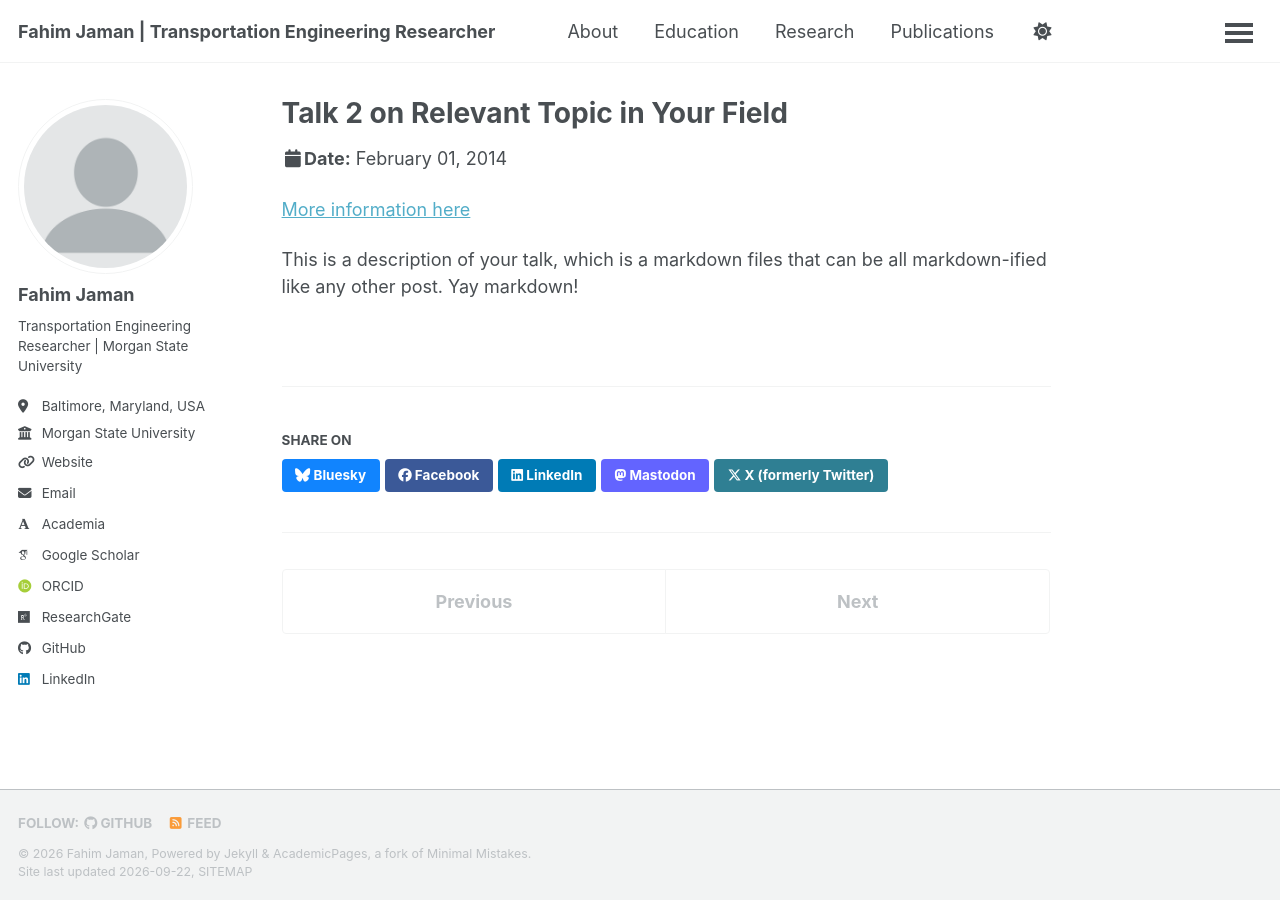
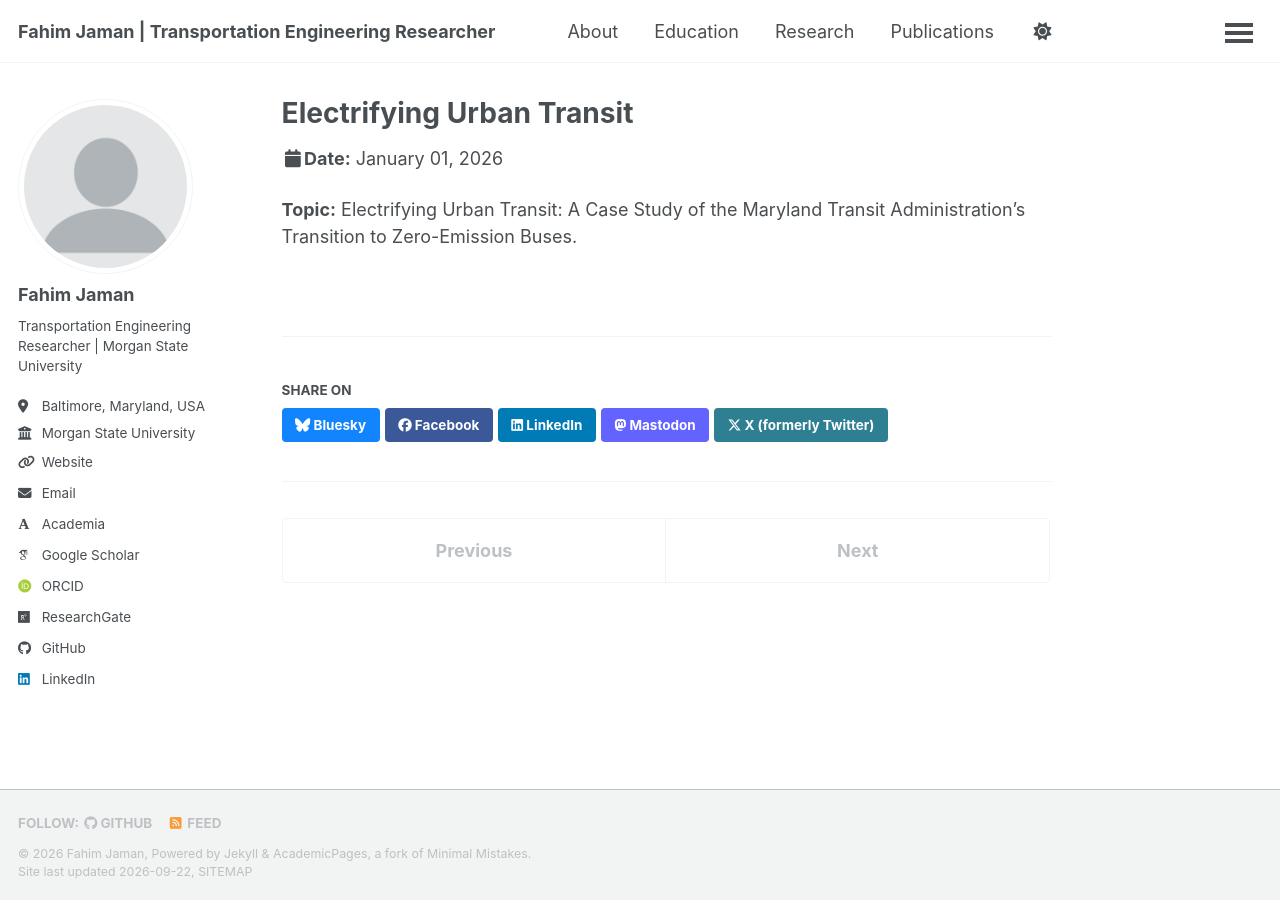
Before and after one commit to fahimjaman/111, a Jekyll site: the page built from _talks/2014-02-01-talk-2.md, in a window 1280 px wide. Built offline with Jekyll 4.4.1, drawn with Linux system fonts in a browser that asks for light colours; some web fonts are replaced; a script that is not in the unit is left out.

Commit message:
Replace template content with Fahim Jaman academic profile

```diff
--- a/_talks/2014-02-01-talk-2.md
+++ b/_talks/2014-02-01-talk-2.md
@@ -1,13 +1,11 @@
 ---
-title: "Talk 2 on Relevant Topic in Your Field"
+title: "Electrifying Urban Transit"
 collection: talks
-type: "Talk"
-permalink: /talks/2014-02-01-talk-2
-venue: "London School of Testing"
-date: 2014-02-01
-location: "London, UK"
+type: "Presentation"
+permalink: /talks/electrifying-urban-transit/
+venue: "Morgan State University"
+date: 2026-01-01
+location: "Baltimore, Maryland, USA"
 ---
 
-[More information here](http://example2.com)
-
-This is a description of your talk, which is a markdown files that can be all markdown-ified like any other post. Yay markdown!
+**Topic:** Electrifying Urban Transit: A Case Study of the Maryland Transit Administration's Transition to Zero-Emission Buses.
```
